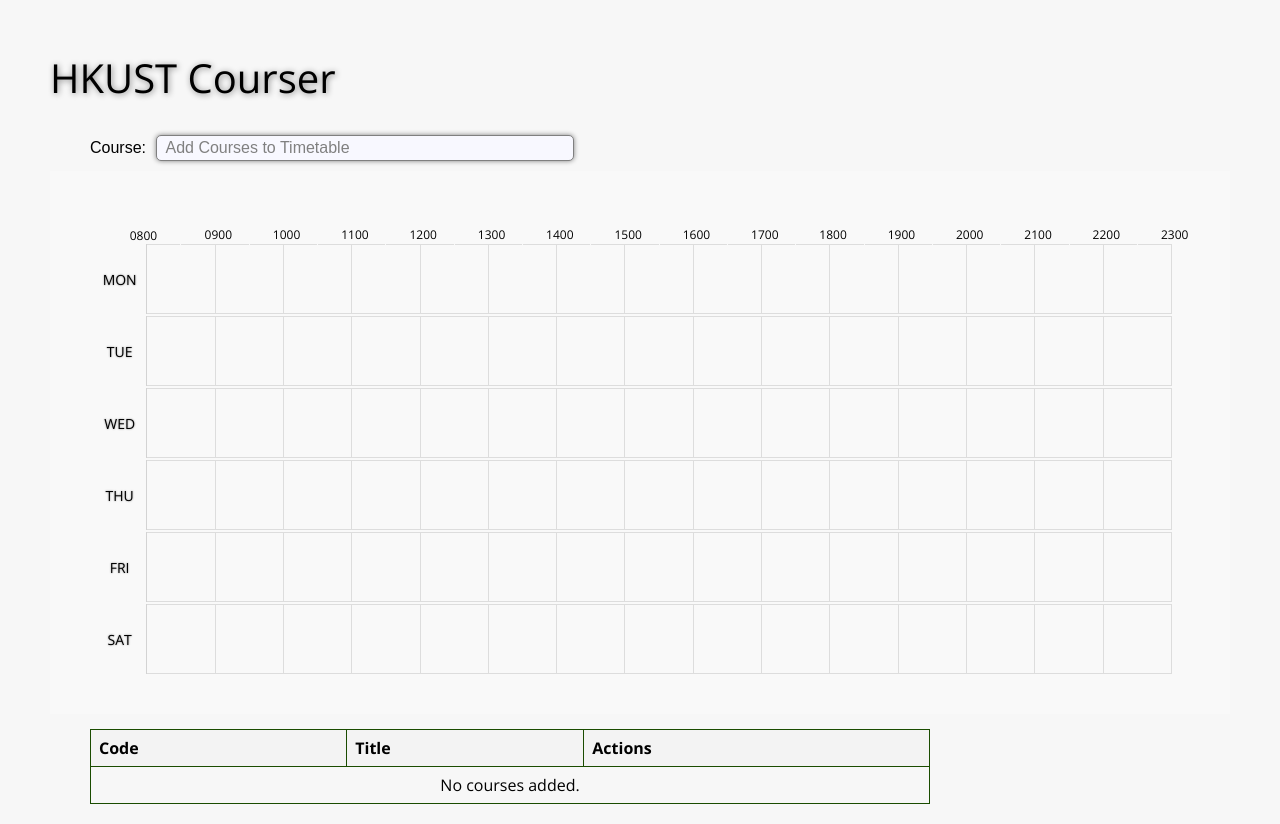
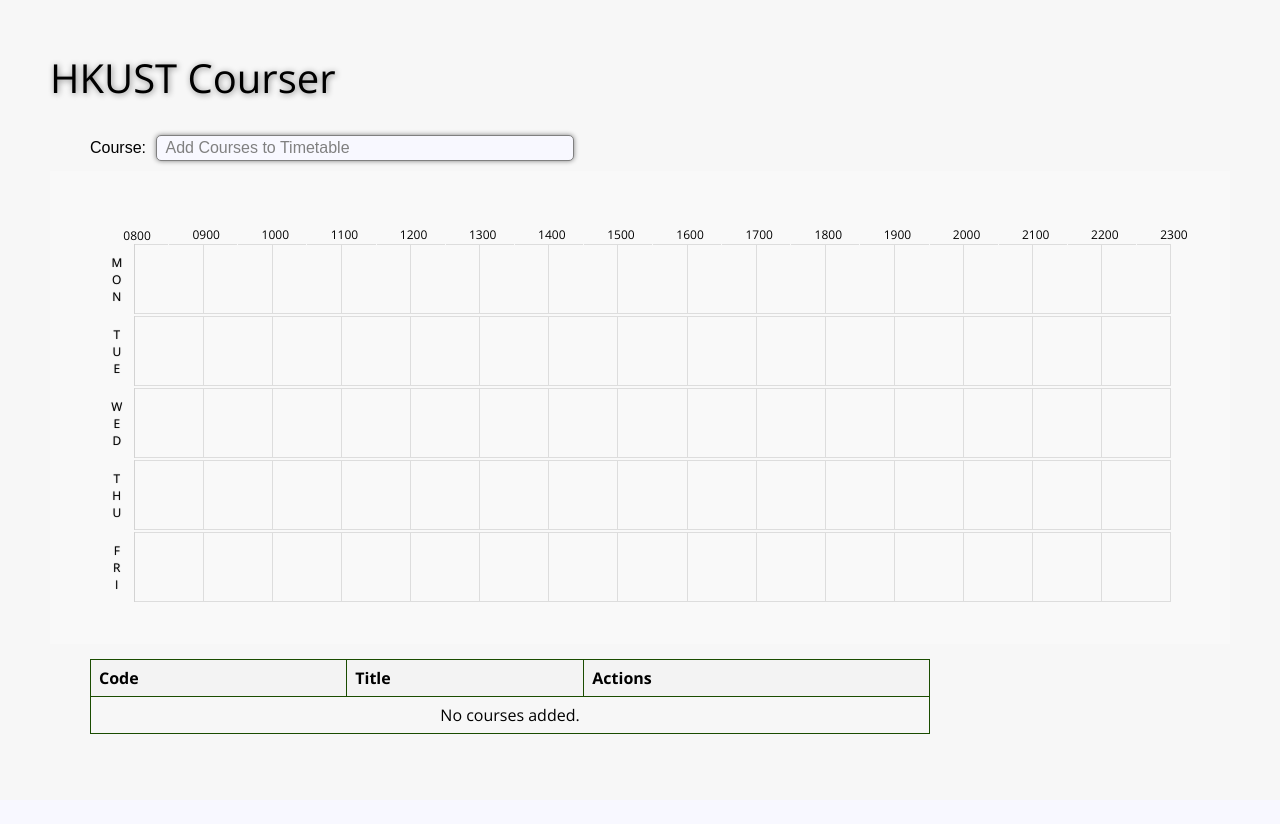
Before and after one commit to antony-hk/coust, a PHP site: page / in a window 1280 px wide. After the commit the page ends 734 px from the top, so only its background shows below. Run offline with PHP 8.4, Linux system fonts and the light colour scheme; some libraries are stand-ins or nearby versions.

Commit message:
Hide Sat, Sun. Show only when course added.

```diff
--- a/index.html
+++ b/index.html
@@ -77,7 +77,7 @@
                 </tbody>
                 <tbody id="Mo" class="days">
                     <tr>
-                    <th class="weekday" rowspan="1">MON</th>
+                    <th class="weekday" rowspan="1">M<br/>O<br/>N</th>
                     <td class="h08 m00"></td>
                     <td class="h08 m30"></td>
                     <td class="h09 m00"></td>
@@ -109,7 +109,7 @@
                 <tr class="separator"><th></th><td colspan="30"></td></tr>
                 <tbody id="Tu" class="days">
                     <tr>
-                    <th class="weekday" rowspan="1">TUE</th>
+                    <th class="weekday" rowspan="1">T<br/>U<br/>E</th>
                     <td class="h08 m00"></td>
                     <td class="h08 m30"></td>
                     <td class="h09 m00"></td>
@@ -145,7 +145,7 @@
                 <tr class="separator"><th></th><td colspan="30"></td></tr>
                 <tbody id="We" class="days">
                     <tr>
-                    <th class="weekday" rowspan="1">WED</th>
+                    <th class="weekday" rowspan="1">W<br/>E<br/>D</th>
                     <td class="h08 m00"></td>
                     <td class="h08 m30"></td>
                     <td class="h09 m00"></td>
@@ -181,7 +181,7 @@
                 <tr class="separator"><th></th><td colspan="30"></td></tr>
                 <tbody id="Th" class="days">
                     <tr>
-                    <th class="weekday" rowspan="1">THU</th>
+                    <th class="weekday" rowspan="1">T<br/>H<br/>U</th>
                     <td class="h08 m00"></td>
                     <td class="h08 m30"></td>
                     <td class="h09 m00"></td>
@@ -217,7 +217,7 @@
                 <tr class="separator"><th></th><td colspan="30"></td></tr>
                 <tbody id="Fr" class="days">
                     <tr>
-                    <th class="weekday" rowspan="1">FRI</th>
+                    <th class="weekday" rowspan="1">F<br/>R<br/>I</th>
                     <td class="h08 m00"></td>
                     <td class="h08 m30"></td>
                     <td class="h09 m00"></td>
@@ -251,9 +251,9 @@
                     </tr>
                 </tbody>
                 <tr class="separator"><th></th><td colspan="30"></td></tr>
-                <tbody id="Sa" class="days">
+                <tbody id="Sa" class="days hidden">
                     <tr>
-                    <th class="weekday" rowspan="1">SAT</th>
+                    <th class="weekday" rowspan="1">S<br/>A<br/>T</th>
                     <td class="h08 m00"></td>
                     <td class="h08 m30"></td>
                     <td class="h09 m00"></td>
@@ -289,7 +289,7 @@
                 <tr class="separator hidden"><th></th><td colspan="30"></td></tr>
                 <tbody id="Su" class="days hidden">
                     <tr>
-                    <th class="weekday" rowspan="1">SUN</th>
+                    <th class="weekday" rowspan="1">S<br/>U<br/>N</th>
                     <td class="h08 m00"></td>
                     <td class="h08 m30"></td>
                     <td class="h09 m00"></td>
--- a/style.css
+++ b/style.css
@@ -111,10 +111,10 @@
 }
 #timetable th.weekday {
     border-right: 1px solid lightgray;
-    padding-right: 8px;
-    font-size: 14px;
+    padding-right: 1px;
+    font-size: 12px;
     background: #F9F9F9;
-    text-shadow: 0px 0px 2px gray;
+    text-shadow: 0px 0px 1px gray;
     font-weight: normal;
 }
 #timetable tbody {
--- a/timetable.js
+++ b/timetable.js
@@ -234,6 +234,9 @@
 }
 // create the course box in timetable
 function addCourseBox(code, section, weekday, start, end, singleton, virtual) {
+    if ($("#"+weekday).hasClass("hidden")) {
+        $("#"+weekday).removeClass("hidden");
+    }
     var colorText = "color" + color;
     var draggable = "";
     if (!singleton) {
@@ -376,6 +379,22 @@
             }
         }
     });
+    var sat_empty = true;
+    $("#Sa").children("tr").each(function() {
+        if (!emptyRow($(this))) {
+            sat_empty = false;
+            return false;
+        }
+    });
+    if (sat_empty) $("#Sa").removeClass("hidden").addClass("hidden");
+    var sun_empty = true;
+    $("#Su").children("tr").each(function() {
+        if (!emptyRow($(this))) {
+            sun_empty = false;
+            return false;
+        }
+    });
+    if (sun_empty) $("#Su").removeClass("hidden").addClass("hidden");
 }
 // add course boxes of available sections of the section type
 function addVirtualCourse(code, section) {
```
